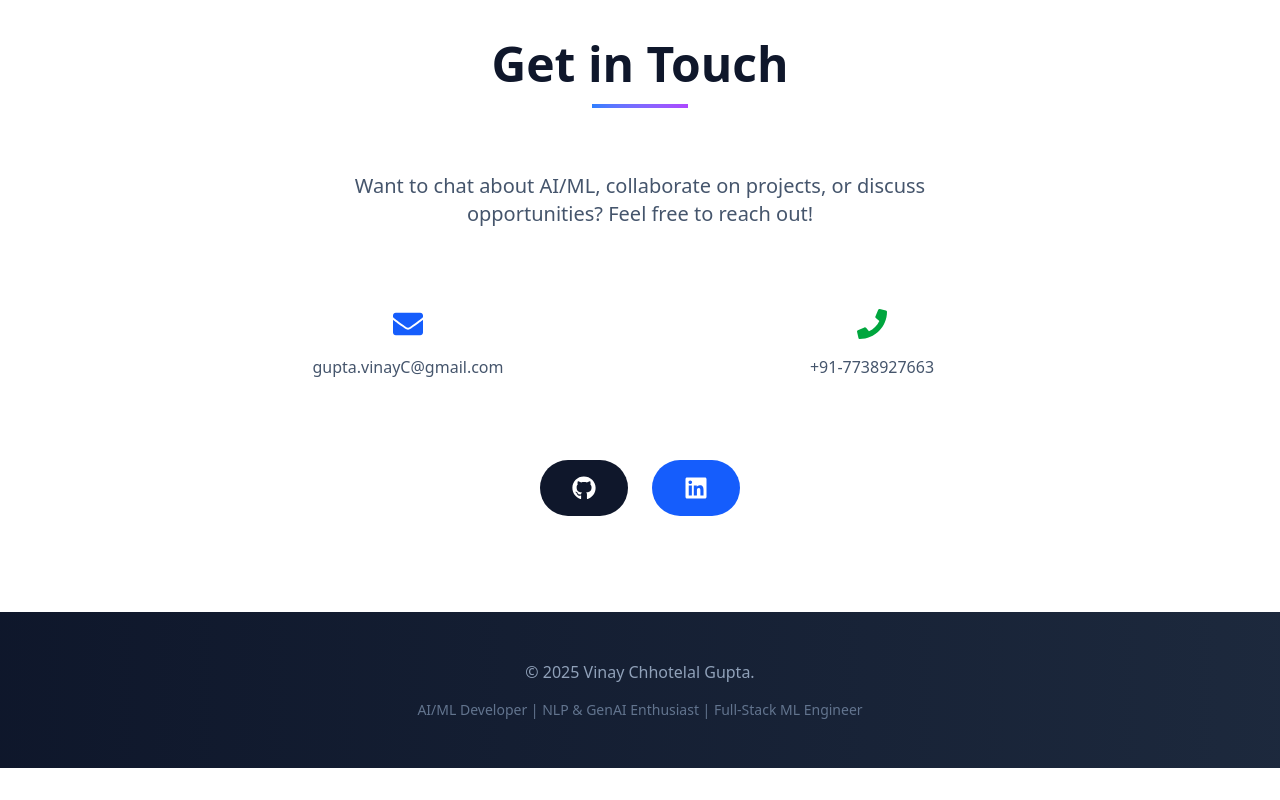
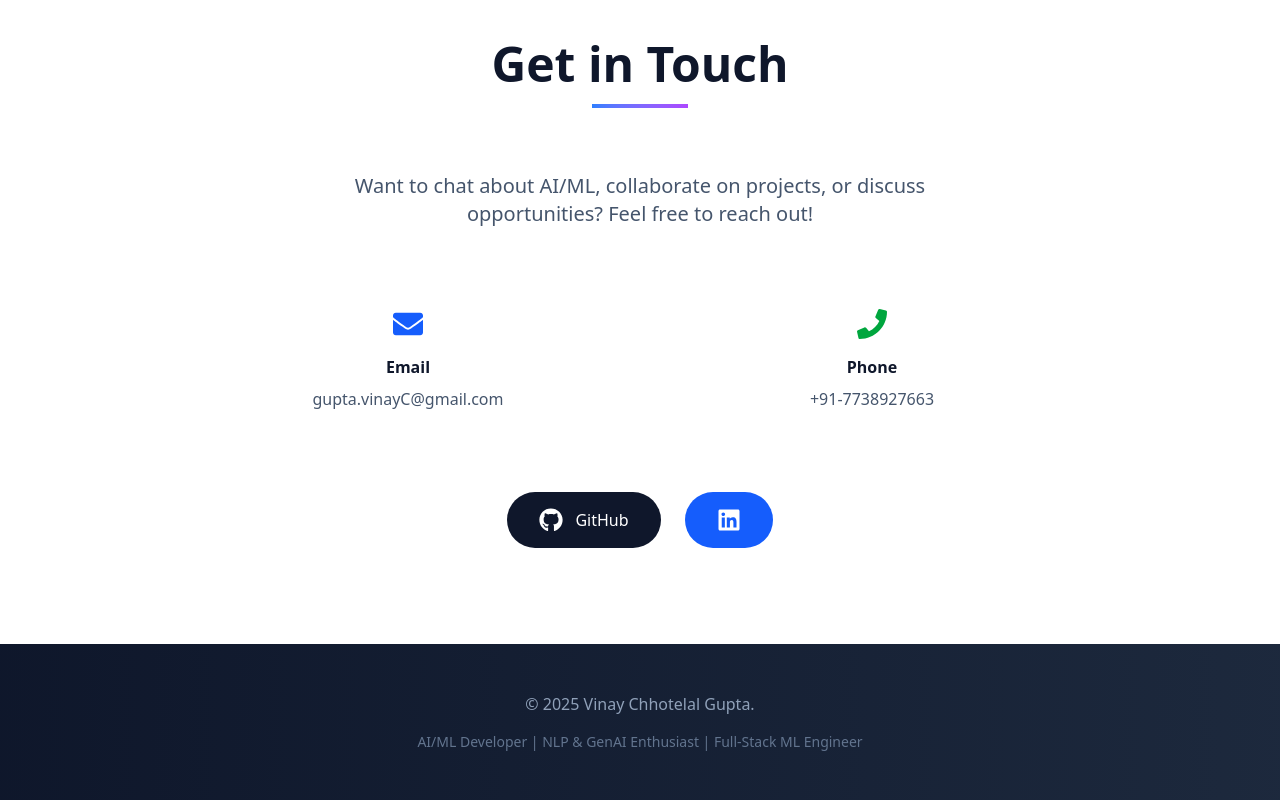
Before and after one commit to IamPravith/my-protfolio, a Next.js app: page / in a window 1280 px wide. Shown: the part 6380-7180 px from the top of the page. Before the commit the page ends 7148 px from the top, so only its background shows below. Built offline with nearby package versions, Linux system fonts and the light colour scheme.

Commit message:
Fix ESLint errors for Netlify deployment

```diff
--- a/src/app/page.tsx
+++ b/src/app/page.tsx
@@ -1,5 +1,5 @@
 "use client";
-import { FaGithub, FaLinkedin, FaEnvelope, FaPhone, FaArrowDown, FaRocket, FaBrain, FaCode, FaDownload, FaAward, FaGraduationCap, FaBriefcase } from "react-icons/fa";
+import { FaGithub, FaLinkedin, FaEnvelope, FaPhone, FaArrowDown, FaRocket, FaBrain, FaCode, FaAward, FaGraduationCap } from "react-icons/fa";
 import { SiPython, SiTensorflow, SiPytorch, SiReact, SiTypescript, SiDotnet, SiFlask, SiMysql, SiGit, SiDocker, SiKubernetes, SiAmazon } from "react-icons/si";
 import { useEffect, useState } from "react";
 
@@ -267,7 +267,7 @@ export default function Home() {
             {/* Advanced Typing Effect */}
             <div className="mb-8">
               <h1 className="text-7xl md:text-9xl font-black text-white mb-6 animate-fade-in">
-                Hi, I'm{" "}
+                Hi, I&apos;m{" "}
                 <span className="animate-gradient-text-neon relative">
                   Vinay
                   <div className="absolute inset-0 bg-gradient-to-r from-blue-500 via-purple-500 to-pink-500 blur-lg opacity-50 animate-pulse"></div>
@@ -398,7 +398,7 @@ export default function Home() {
                   with a passion for building accessible AI experiences.
                 </p>
                 <p className="text-lg text-slate-600 dark:text-slate-300 leading-relaxed">
-                  Currently pursuing M.Sc. in Information Technology with a CGPA of 9.09, I've been actively
+                  Currently pursuing M.Sc. in Information Technology with a CGPA of 9.09, I&apos;ve been actively
                   involved in research, teaching, and building practical AI solutions that solve real-world problems.
                 </p>
               </div>
@@ -762,7 +762,7 @@ export default function Home() {
                 icon: FaRocket,
                 gradient: "from-purple-500 to-pink-500"
               }
-            ].map((project, index) => (
+            ].map((project) => (
               <div
                 key={project.title}
                 className="bg-white dark:bg-slate-900 rounded-xl overflow-hidden shadow-lg hover-lift group"
@@ -825,7 +825,7 @@ export default function Home() {
           <div className="grid md:grid-cols-2 gap-8 mb-12">
             <div className="glass-card p-8 animate-slide-in-left">
               <FaEnvelope className="text-blue-600 text-3xl mx-auto mb-4" />
-              <h3 className="font-semibold text-slate-900 dark:text-white mb-2"></h3>
+              <h3 className="font-semibold text-slate-900 dark:text-white mb-2">Email</h3>
               <a href="mailto:gupta.vinayC@gmail.com" className="text-slate-600 dark:text-slate-300 hover:text-blue-600 dark:hover:text-blue-400 transition-colors">
                 gupta.vinayC@gmail.com
               </a>
@@ -833,7 +833,7 @@ export default function Home() {
 
             <div className="glass-card p-8 animate-slide-in-right">
               <FaPhone className="text-green-600 text-3xl mx-auto mb-4" />
-              <h3 className="font-semibold text-slate-900 dark:text-white mb-2"></h3>
+              <h3 className="font-semibold text-slate-900 dark:text-white mb-2">Phone</h3>
               <a href="tel:+917738927663" className="text-slate-600 dark:text-slate-300 hover:text-green-600 dark:hover:text-green-400 transition-colors">
                 +91-7738927663
               </a>
@@ -848,6 +848,7 @@ export default function Home() {
               className="flex items-center gap-3 px-8 py-4 bg-slate-900 dark:bg-white text-white dark:text-slate-900 rounded-full hover:bg-slate-800 dark:hover:bg-slate-100 transition-all duration-300 hover:scale-105 hover:shadow-lg hover-glow animate-slide-up"
             >
               <FaGithub size={24} />
+              GitHub
         </a>
         <a
               href="https://linkedin.com/in/guptavinayc"
```
